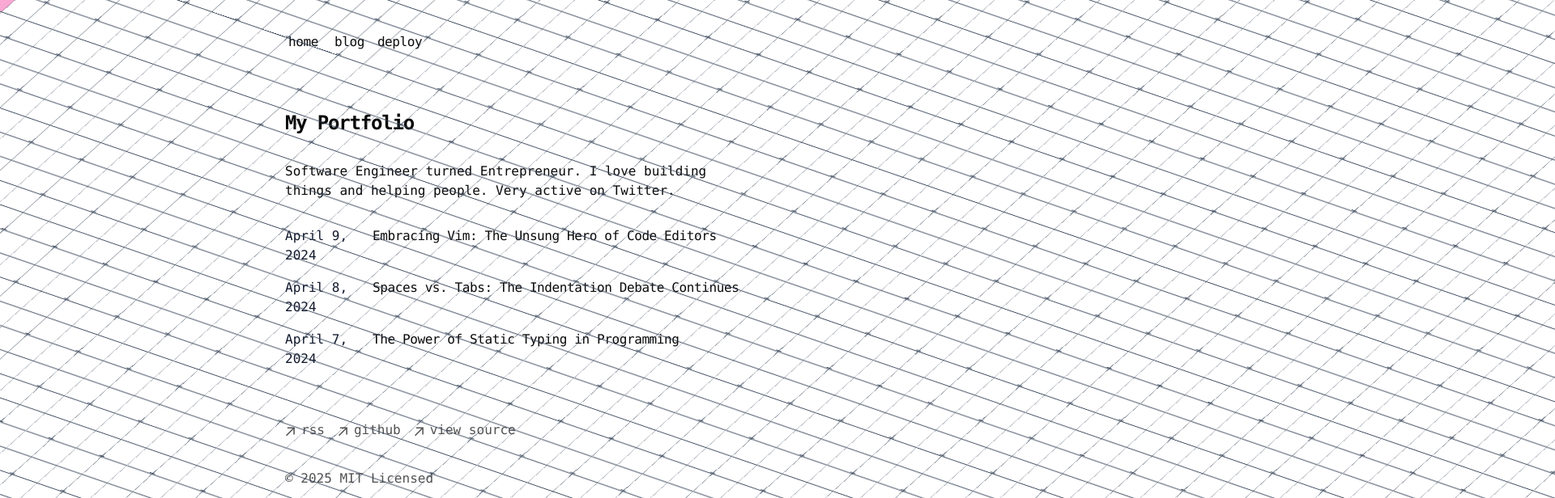
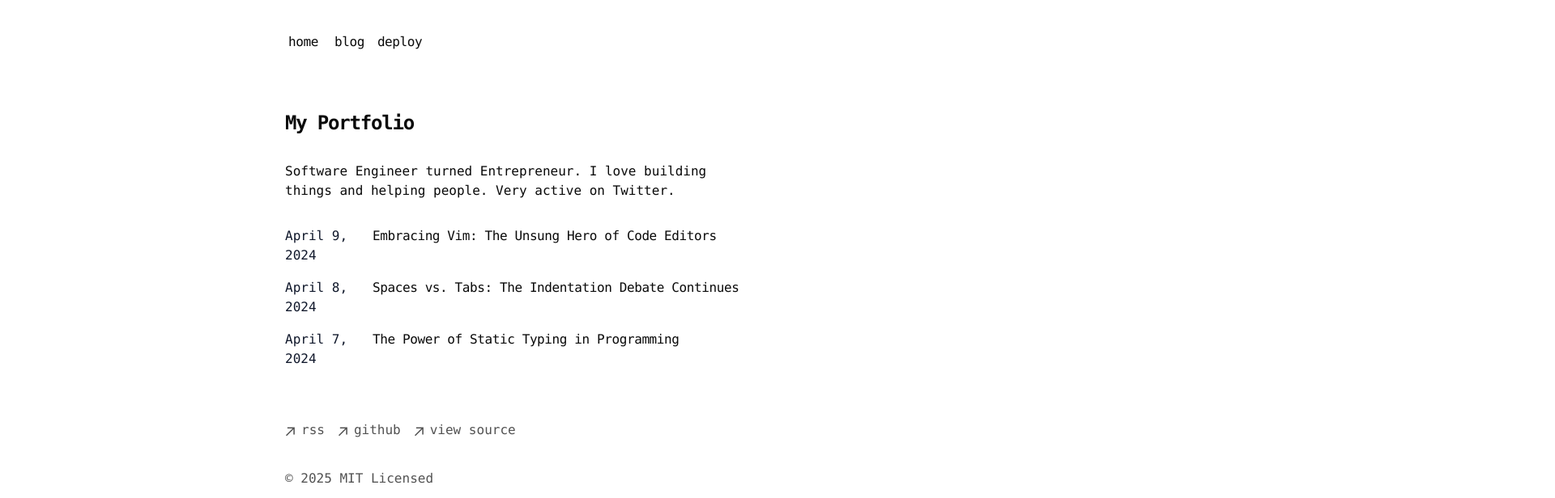
Before and after one commit to jjfantini/portfolio, a Next.js app: page / in a window 1280 px wide. Shown: the top 616 px of the page at 81% size, 1920 px wide, since content can reach past the window. Built offline with nearby package versions, Linux system fonts and the light colour scheme.

Commit message:
refactor: comment out Boxes component in landing page for future implementation

```diff
--- a/src/app/(landing-page)/page.tsx
+++ b/src/app/(landing-page)/page.tsx
@@ -6,7 +6,7 @@ import { Boxes } from "@/components/ui/background-boxes";
 export default function Page() {
   return (
     <section>
-      <Boxes />
+      {/* <Boxes /> */}
       <h1 className="mb-8 text-2xl font-semibold tracking-tighter">
         My Portfolio
       </h1>
```
